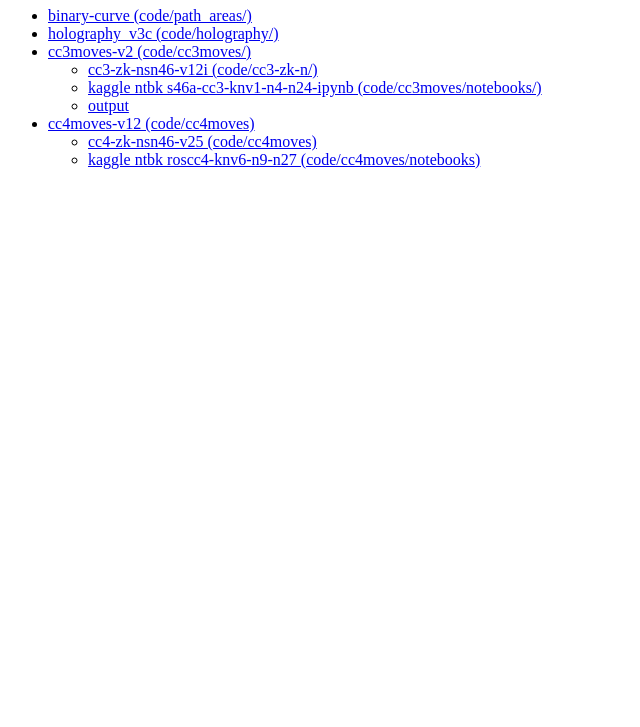
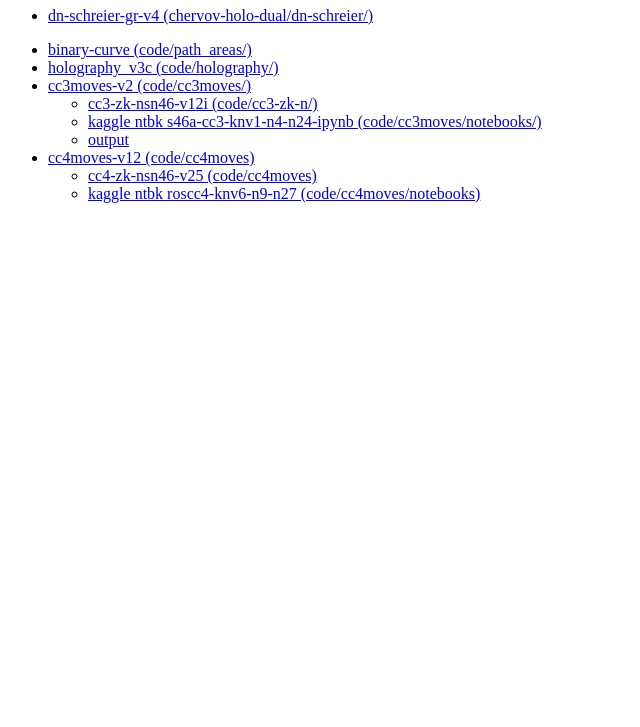
Before and after one commit to fkhafizov/ccycles, a plain HTML site: page index.html in a window 1280 px wide. Shown: the part 73-800 px from the top of the page, without its empty margins (0-640 px from the left). Drawn offline with Linux system fonts and the light colour scheme.

Commit message:
Update index.html

```diff
--- a/index.html
+++ b/index.html
@@ -7,6 +7,10 @@
 </head>
 <body>
   <h1>ccycle apps </h1>
+
+  <ul>
+    <li><a href="https://fkhafizov.github.io/apps/dn-schreier-gr-v4.html">dn-schreier-gr-v4 (chervov-holo-dual/dn-schreier/)</a></li>
+  </ul>
 
   <ul>
     <li><a href="https://fkhafizov.github.io/apps/binary-curve.html">binary-curve (code/path_areas/)</a></li>
```
